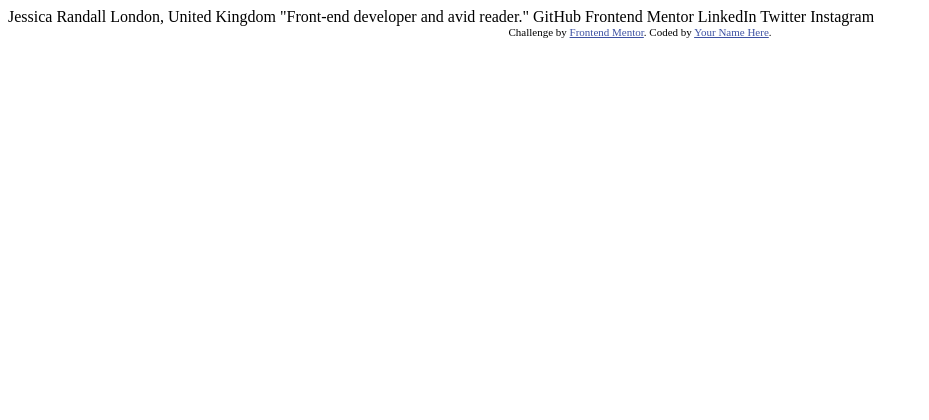
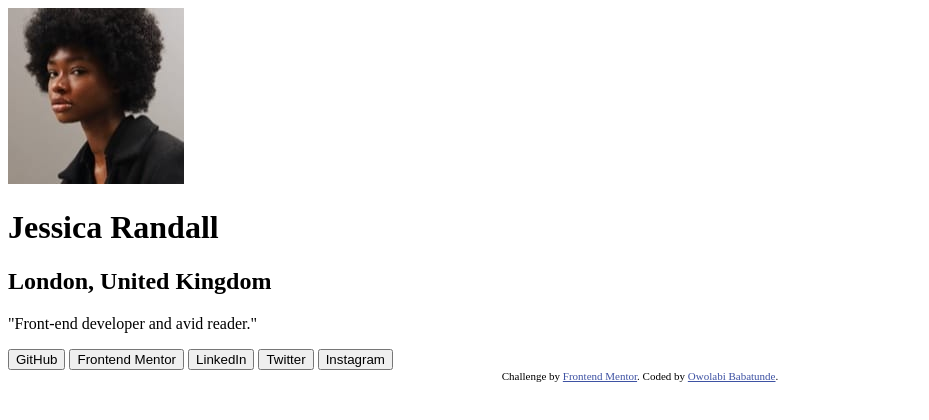
Before and after one commit to nottundeednut/social-links-profile-main, a plain HTML site: page index.html in a window 1280 px wide. Shown: the whole page, without its empty margins (0-929 px from the left). Drawn offline with Linux system fonts and the light colour scheme.

Commit message:
structuring

```diff
--- a/index.html
+++ b/index.html
@@ -1,34 +1,48 @@
 <!DOCTYPE html>
 <html lang="en">
   <head>
-  <meta charset="UTF-8">
-  <meta name="viewport" content="width=device-width, initial-scale=1.0"> <!-- displays site properly based on user's device -->
+    <meta charset="UTF-8" />
+    <meta name="viewport" content="width=device-width, initial-scale=1.0" />
+    <!-- displays site properly based on user's device -->
 
-  <link rel="icon" type="image/png" sizes="32x32" href="./assets/images/favicon-32x32.png">
+    <link
+      rel="icon"
+      type="image/png"
+      sizes="32x32"
+      href="./assets/images/favicon-32x32.png"
+    />
 
     <title>Frontend Mentor | Social links profile</title>
 
     <!-- Feel free to remove these styles or customise in your own stylesheet 👍 -->
     <style>
-    .attribution { font-size: 11px; text-align: center; }
-    .attribution a { color: hsl(228, 45%, 44%); }
+      .attribution {
+        font-size: 11px;
+        text-align: center;
+      }
+      .attribution a {
+        color: hsl(228, 45%, 44%);
+      }
     </style>
   </head>
   <body>
-
-  Jessica Randall
-  London, United Kingdom
-  "Front-end developer and avid reader."
-
-  GitHub
-  Frontend Mentor
-  LinkedIn
-  Twitter
-  Instagram
+    <div class="container">
+      <img src="./assets/images/avatar-jessica.jpeg" alt="avatar-jessica" />
+      <h1>Jessica Randall</h1>
+      <h2>London, United Kingdom</h2>
+      <p>"Front-end developer and avid reader."</p>
+      <button>GitHub</button>
+      <button>Frontend Mentor</button>
+      <button>LinkedIn</button>
+      <button>Twitter</button>
+      <button>Instagram</button>
+    </div>
 
     <div class="attribution">
-    Challenge by <a href="https://www.frontendmentor.io?ref=challenge" target="_blank">Frontend Mentor</a>.
-    Coded by <a href="#">Your Name Here</a>.
+      Challenge by
+      <a href="https://www.frontendmentor.io?ref=challenge" target="_blank"
+        >Frontend Mentor</a
+      >. Coded by <a href="#">Owolabi Babatunde</a>.
     </div>
   </body>
 </html>
```
Lines whose indentation alone changed are shown as unchanged.
